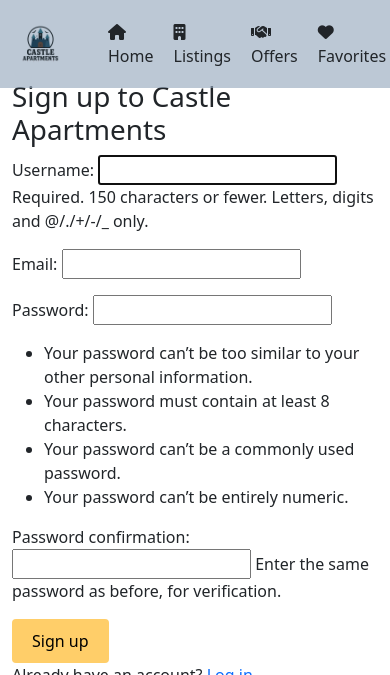
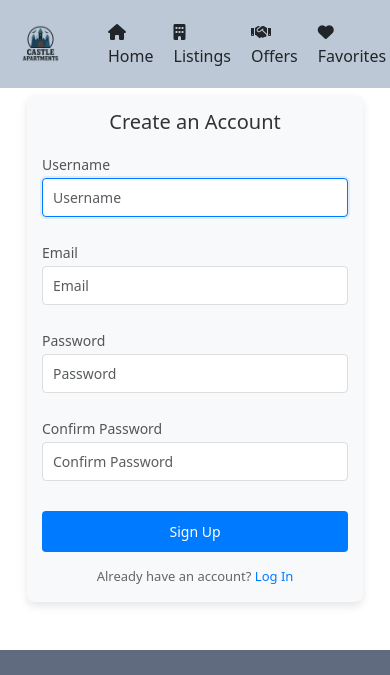
Before and after one commit to Benjarag/VLN2, a Django app: page /accounts/signup/ in a window 390 px wide. Shown: the top 675 px of the page. Run offline with Django 5.2, Linux system fonts and the light colour scheme.

Commit message:
Style-aði login og signup
bjó til login.css og signup.css, breytti báðum html og breytti forms.py

```diff
--- a/accounts/forms.py
+++ b/accounts/forms.py
@@ -1,11 +1,26 @@
 from django import forms
-from django.contrib.auth.forms import UserCreationForm
+from django.contrib.auth.forms import UserCreationForm, AuthenticationForm
 from django.contrib.auth.models import User
 from .models import Profile
 
 
 class CustomUserCreationForm(UserCreationForm):
-    email = forms.EmailField(required=True)
+    email = forms.EmailField(
+        widget=forms.EmailInput(attrs={'class': 'form-control', 'id': 'signup_email', 'placeholder': 'Email'})
+    )
+    username = forms.CharField(
+        required=True,
+        widget=forms.TextInput(attrs={'class': 'form-control', 'id': 'signup_username', 'placeholder': 'Username'})
+    )
+    password1 = forms.CharField(
+        required=True,
+        widget=forms.PasswordInput(attrs={'class': 'form-control', 'id': 'signup_password1', 'placeholder': 'Password'})
+    )
+    password2 = forms.CharField(
+        required=True,
+        widget=forms.PasswordInput(
+            attrs={'class': 'form-control', 'id': 'signup_password2', 'placeholder': 'Confirm Password'})
+    )
 
     class Meta:
         model = User
@@ -18,6 +33,24 @@ class CustomUserCreationForm(UserCreationForm):
             user.save()
         return user
 
+
+class CustomLoginForm(AuthenticationForm):
+    username = forms.CharField(
+        required=True,
+        widget=forms.TextInput(attrs={
+            'class': 'form-control',
+            'id': 'login_username',
+            'placeholder': 'Username'
+        }))
+    password = forms.CharField(
+        required=True,
+        widget=forms.PasswordInput(attrs={
+            'class': 'form-control',
+            'id': 'login_password',
+            'placeholder': 'Password'
+        }))
+
+
 class UserUpdateForm(forms.ModelForm):
     username = forms.CharField(help_text='')  # Empty help text
 
@@ -25,6 +58,7 @@ class UserUpdateForm(forms.ModelForm):
         model = User
         fields = ['username']
 
+
 class ProfileUpdateForm(forms.ModelForm):
     class Meta:
         model = Profile
--- a/accounts/urls.py
+++ b/accounts/urls.py
@@ -2,9 +2,10 @@
 from django.contrib.auth.views import LoginView
 from django.urls import path
 from . import views
+from .forms import CustomLoginForm
 
 urlpatterns = [
-    path('login/', LoginView.as_view(template_name='accounts/login.html'), name='login'),
+    path('login/', LoginView.as_view(template_name='accounts/login.html', authentication_form=CustomLoginForm), name='login'),
     path('signup/', views.signup_view, name='signup'),
     path('profile/', views.profile, name='profile'),
     path('profile/update/', views.profile_update, name='update_profile'),
--- /dev/null
+++ b/static/css/signup.css
@@ -0,0 +1,103 @@
+/* Overall container - make it narrower */
+.signup-container {
+    max-width: 400px;
+    margin: 30px auto;
+    padding: 25px;
+    background-color: #f8f9fa;
+    border-radius: 8px;
+    box-shadow: 0 4px 8px rgba(0, 0, 0, 0.1);
+}
+
+/* Form title - smaller */
+.signup-title {
+    font-size: 20px;
+    color: #333;
+    margin-bottom: 20px;
+    text-align: center;
+}
+
+/* Form styling */
+.signup-form {
+    display: flex;
+    flex-direction: column;
+    gap: 15px;
+}
+
+/* Individual form groups - reduced margins */
+.form-group {
+    display: flex;
+    flex-direction: column;
+    margin-bottom: 10px;
+}
+
+/* Labels - smaller */
+.form-group label {
+    font-weight: 500;
+    margin-bottom: 3px;
+    color: #555;
+    font-size: 14px;
+}
+
+/* Input fields - smaller padding */
+.form-group input {
+    padding: 8px 10px;
+    border: 1px solid #ddd;
+    border-radius: 4px;
+    font-size: 14px;
+    transition: border-color 0.3s;
+}
+
+.form-group input:focus {
+    border-color: #007bff;
+    outline: none;
+    box-shadow: 0 0 0 2px rgba(0, 123, 255, 0.1);
+}
+
+/* Error messages - smaller */
+.error-message {
+    color: #dc3545;
+    font-size: 12px;
+    margin-top: 3px;
+}
+
+/* Submit button - smaller padding */
+.signup-button {
+    background-color: #007bff;
+    color: white;
+    border: none;
+    padding: 10px;
+    font-size: 14px;
+    border-radius: 4px;
+    cursor: pointer;
+    transition: background-color 0.3s;
+    margin-top: 5px;
+}
+
+.signup-button:hover {
+    background-color: #0069d9;
+}
+
+/* Login link area - smaller */
+.login-link {
+    text-align: center;
+    margin-top: 15px;
+    font-size: 13px;
+    color: #666;
+}
+
+.login-link a {
+    color: #007bff;
+    text-decoration: none;
+}
+
+.login-link a:hover {
+    text-decoration: underline;
+}
+
+/* Responsive adjustments */
+@media (max-width: 576px) {
+    .signup-container {
+        margin: 15px;
+        padding: 15px;
+    }
+}
--- a/templates/accounts/signup.html
+++ b/templates/accounts/signup.html
@@ -1,13 +1,55 @@
 {% extends 'base.html' %}
+{% load static %}
+
+{% block signup_css %}
+<link rel="stylesheet" href="{% static 'css/signup.css' %}">
+{% endblock %}
 
 {% block content %}
-    <h1>Sign up to Castle Apartments</h1>
+<div class="signup-container">
+    <h2 class="signup-title">Create an Account</h2>
 
-    <form method="POST" action="{%  url 'signup' %}">
+    <form method="post" class="signup-form">
         {% csrf_token %}
-        {{ form.as_p }}
-        <button class="button">Sign up</button>
+
+        <!-- Option 1: Custom form layout with individual fields -->
+        <div class="form-group">
+            <label for="signup_username">Username</label>
+            {{ form.username }}
+            {% if form.username.errors %}
+                <div class="error-message">{{ form.username.errors }}</div>
+            {% endif %}
+        </div>
+
+        <div class="form-group">
+            <label for="signup_email">Email</label>
+            {{ form.email }}
+            {% if form.email.errors %}
+                <div class="error-message">{{ form.email.errors }}</div>
+            {% endif %}
+        </div>
+
+        <div class="form-group">
+            <label for="signup_password1">Password</label>
+            {{ form.password1 }}
+            {% if form.password1.errors %}
+                <div class="error-message">{{ form.password1.errors }}</div>
+            {% endif %}
+        </div>
+
+        <div class="form-group">
+            <label for="signup_password2">Confirm Password</label>
+            {{ form.password2 }}
+            {% if form.password2.errors %}
+                <div class="error-message">{{ form.password2.errors }}</div>
+            {% endif %}
+        </div>
+
+        <button type="submit" class="signup-button">Sign Up</button>
     </form>
 
-    <p>Already have an account? <a href="{% url 'login' %}">Log in</a></p>
+    <div class="login-link">
+        Already have an account? <a href="{% url 'login' %}">Log In</a>
+    </div>
+</div>
 {% endblock %}
--- a/templates/base.html
+++ b/templates/base.html
@@ -17,6 +17,9 @@
     <link rel="stylesheet" href="{% static 'css/home.css' %}">
     <link rel="stylesheet" href="{% static 'css/property_details.css' %}">
     <link rel="stylesheet" href="{% static 'css/properties.css' %}">
+    {% block signup_css %}{% endblock %}
+    {% block login_css %}{% endblock %}
+
 </head>
 <body>
     {% include '_navigation.html' %}
```
Also changed, not shown: static/css/login.css (added, +88 -0 lines), templates/accounts/login.html (+39 -8 lines).
